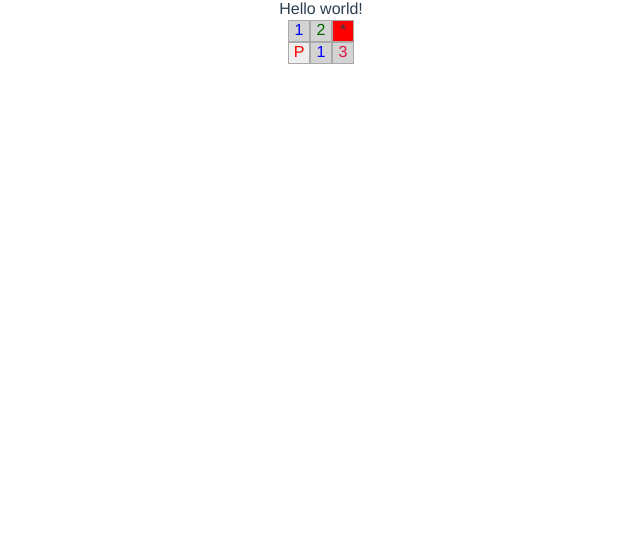
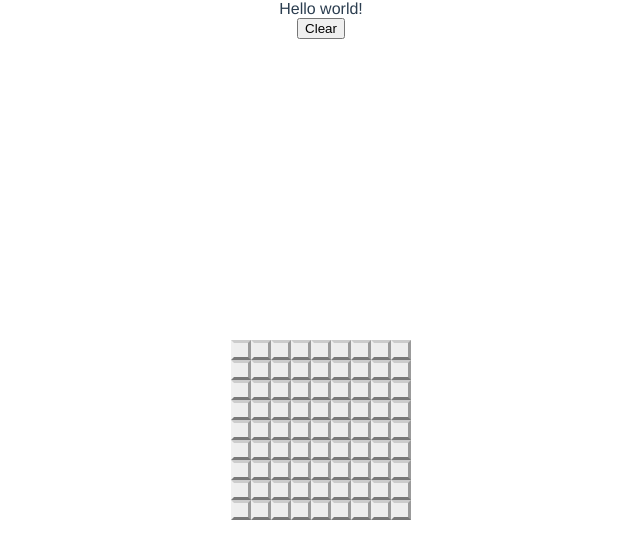
Before and after one commit to gKevinK/MineSweeper, a Vue app: page / in a window 1280 px wide. Shown: the top 558 px of the page, without its empty margins (319-959 px from the left). Built offline with nearby package versions, Linux system fonts and the light colour scheme.

Commit message:
Main game logic 1

```diff
--- a/src/App.vue
+++ b/src/App.vue
@@ -1,8 +1,9 @@
 <template>
     <div id="app" >
         <div>Hello world!</div>
-        <Minefield style="position: absolute; top: 20px; bottom: 20px; left: 20px; right:20px; "
-                   ref="ui" :board="field" @click="onClick"/>
+        <button @click="clear">Clear</button>
+        <Minefield style="position: absolute; top: 80px; bottom: 20px; left: 20px; right:20px; "
+                   ref="ui" :board="field" @click="onClick" @rclick="onRClick"/>
     </div>
 </template>
 
@@ -17,11 +18,96 @@ import Minefield from './Minefield.vue';
 })
 export default class App extends Vue {
 
-    private field: Array<Array<string>> = [['1', '2', 'B'], [' F', '1', '3']];
+    status: number = 0;
+    private field: Array<Array<string>> = [];
+    private x: number = 9;
+    private y: number = 9;
+    private mine: number = 10;
 
+    constructor () {
+        super();
+        this.field = [...Array(this.x)].map(r => [...Array(this.y)].fill(" "));
+    }
+
+    clear () {
+        this.status = 0;
+        this.field = [...Array(this.x)].map(r => [...Array(this.y)].fill(" "));
+    }
 
     onClick (e: { x: number, y: number }) {
-        alert("Click event: " + e.x + ", " + e.y);
+        if (this.status == 0) {
+            this.generate(e);
+            console.log(this.field);
+            this.status = 1;
+        }
+        if (this.field[e.x][e.y] == "  B") {
+            this.field[e.x].splice(e.y, 1, "B");
+            this.status = 2;
+            return;
+        }
+        let queue = [e];
+        while (queue.length) {
+            let c = queue.shift()!;
+            if (this.field[c.x][c.y] != " ")
+                continue;
+            let adj = this.adjacency(c);
+            this.field[c.x].splice(c.y, 1, adj.toString());
+            if (adj == 0) {
+                for (let x2 = c.x - 1; x2 <= c.x + 1; x2++)
+                    for (let y2 = c.y - 1; y2 <= c.y + 1; y2++) {
+                        if (!this.valid(x2, y2) || (x2 == c.x && y2 == c.y))
+                            continue;
+                        if (this.field[x2][y2] == " ")
+                            queue.push({ x: x2, y: y2 });
+                }
+            }
+        }
+    }
+
+    onRClick (e: { x: number, y: number }) {
+        if (this.status != 1) return;
+        let cell = this.field[e.x][e.y];
+        if (cell[0] != " ") return;
+        if (cell == " ") cell += " ";
+        const list = [ " ", "F", "M" ];
+        cell = cell[0] + list[(list.indexOf(cell[1]) + 1) % 3] + cell.substr(2);
+        this.field[e.x].splice(e.y, 1, cell);
+    }
+
+    private generate(e: { x: number, y: number }) {
+        const total = this.x * this.y - 1, mine = this.mine;
+        let field = [...Array(this.x)].map(r => [...Array(this.y)].fill(" "));
+        let res: number[] = [];
+        for (let i = 0; i < total; i++) {
+            if (res.length < mine)
+                res.push(i);
+            else if (Math.random() < mine / (i + 1))
+                res[Math.floor(Math.random() * res.length)] = i;
+        }
+        for (let i of res) {
+            const x = Math.floor(i / this.y), y = i % this.y;
+            field[x][y] = "  B";
+        }
+        field[this.x - 1][this.y - 1] = field[e.x][e.y];
+        field[e.x][e.y] = " ";
+        this.field = field;
+    }
+
+    private valid (x: number, y: number ) {
+        return x >= 0 && x < this.x && y >= 0 && y < this.y;
+    }
+
+    private adjacency (pos: { x: number, y: number }) {
+        const x = pos.x, y = pos.y;
+        let res = 0;
+        for (let i = x - 1; i <= x + 1; i++) {
+            for (let j = y - 1; j <= y + 1; j++) {
+                if (i == x && j == y) continue;
+                if (this.valid(i, j) && this.field[i][j].includes("B"))
+                    res++;
+            }
+        }
+        return res;
     }
 }
 </script>
--- a/src/Minefield.vue
+++ b/src/Minefield.vue
@@ -2,7 +2,10 @@
 <div class="root">
     <div v-for="(row, x) in board" :key="row.id" class="row">
         <div v-for="(cell, y) in row" :key="cell.id" class="square"
-             :class="[cell[0] === ' ' ? 'cover ' + 'd_' + cell[1] : 'd_' + cell]" @click="onClick(x, y)">
+             :class="[ cell[0] === ' ' ? 'cover' : '',
+                       cell[0] === ' ' && cell[1] && cell[1] !== ' ' ? 'd_' + cell[1] : '',
+                       cell[0] !== ' ' ? 'd_' + cell[0] : '' ]"
+             @click="onClick(x, y)" @contextmenu.prevent="onRClick(x, y)">
             {{ content(cell) }}
         </div>
     </div>
@@ -21,11 +24,17 @@ export default class MineSweeper extends Vue {
         return { x: x, y: y };
     }
 
+    @Emit('rclick')
+    onRClick (x: number, y: number) {
+        return { x: x, y: y };
+    }
+
     content (c: string) {
-        if (c[0] === '0') return '';
+        if (c[0] === '0') return ' ';
         let char = c[0] === ' ' ? c[1] : c[0];
-        if (char === 'B') return '*';
-        if (char === 'F') return 'P';
+        // if (char === 'B') return '*';
+        // if (char === 'F') return 'P';
+        if (char === 'M') return '?';
         return char;
     }
 }
@@ -35,6 +44,10 @@ export default class MineSweeper extends Vue {
 .root {
     position: absolute;
     cursor: default;
+    display: flex;
+    flex-flow: column;
+    justify-content: center;
+    overflow: auto;
 }
 
 .row {
@@ -44,15 +57,19 @@ export default class MineSweeper extends Vue {
 
 .square {
     border: solid 1px darkgray;
-    /* position: relative; */
-    /* display: inline-block; */
+    box-sizing: border-box;
+    position: relative;
     width: 20px;
     height: 20px;
+    min-width: 20px;
+    min-height: 20px;
     background: lightgray;
 }
 
 .cover {
     background: #EEE;
+    border: outset 3px;
+    border-color: #CCCCCC #EFEFEF;
 }
 
 .d_B {
```
